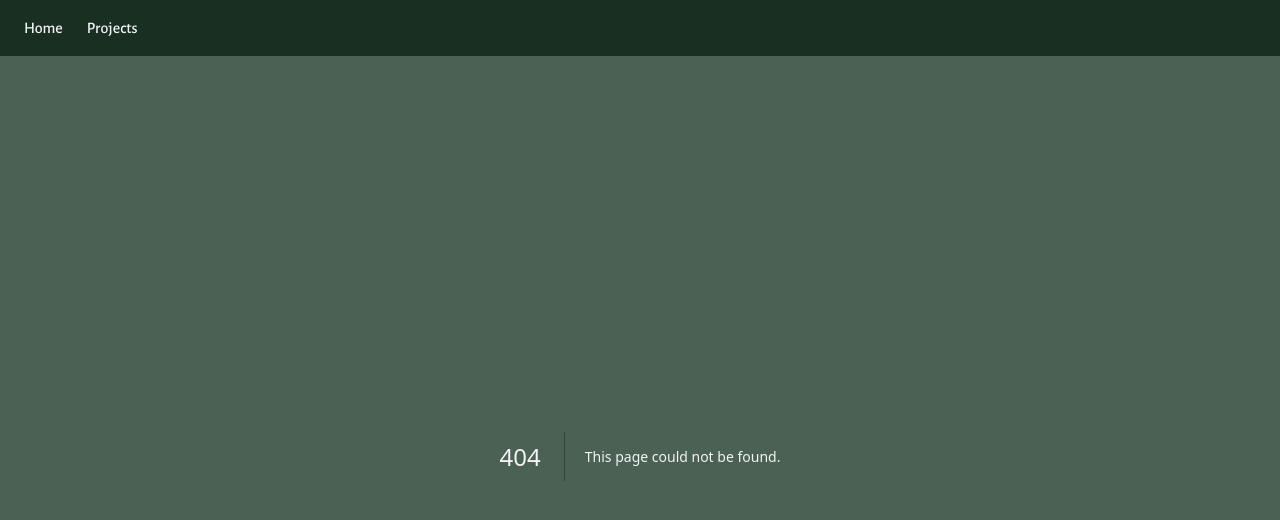
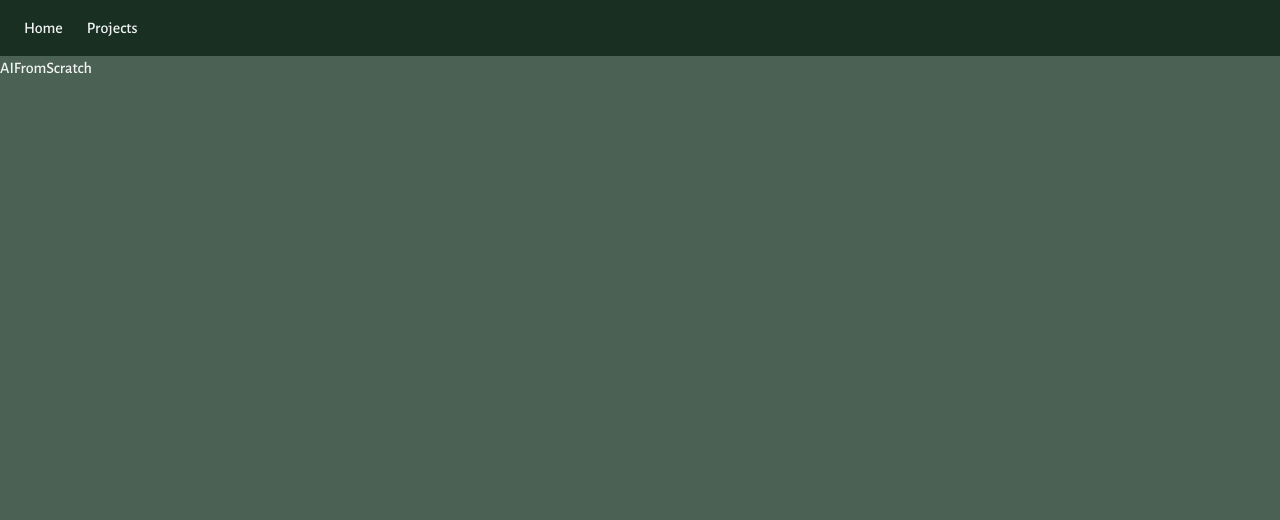
Before and after one commit to arob12inson/portfolio, a Next.js app: page /Projects/ai-from-scratch in a window 1280 px wide. Before the commit this address had no page. Shown: the top 520 px of the page. Built offline with nearby package versions, Linux system fonts and the light colour scheme.

Commit message:
Added AI-From-Scratch page

```diff
--- /dev/null
+++ b/app/Projects/ai-from-scratch/page.tsx
@@ -0,0 +1,7 @@
+import React from "react";
+
+const AIFromScratch = () => {
+  return <div> AIFromScratch</div>;
+};
+
+export default AIFromScratch;
```
